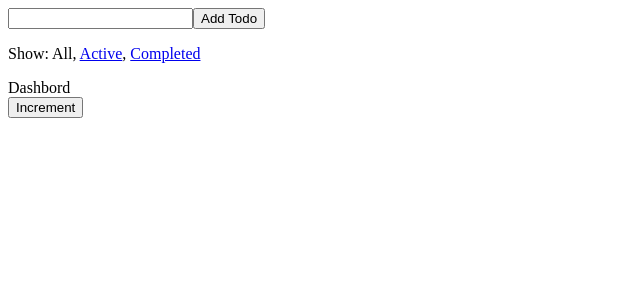
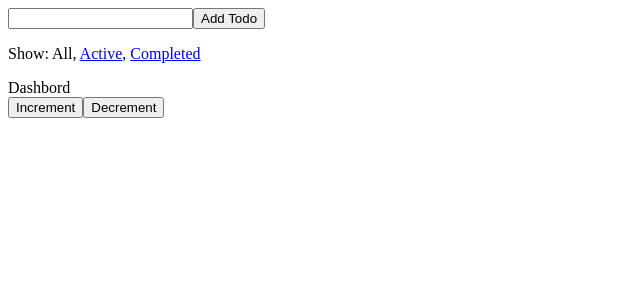
Before and after one commit to NantipatSoftEn/React-example, a React app: page / in a window 1280 px wide. Shown: the top 300 px of the page, without its empty margins (0-640 px from the left). Built offline with nearby package versions, Linux system fonts and the light colour scheme.

Commit message:
decrement sucess

```diff
--- a/src/actions/index.js
+++ b/src/actions/index.js
@@ -34,6 +34,7 @@ export const increment = ()  => {
 
 export const decrement = ()  => {
   return {
-    type: 'DECREMENT'
+    type: 'DECREMENT',
+    OnClick: CountClick--
   }
 }
--- a/src/components/Button.js
+++ b/src/components/Button.js
@@ -1,7 +1,7 @@
 import React, { PropTypes } from 'react';
 
-const Button = ({ OnIncrement }) => (
-       <button onClick={OnIncrement}>Increment</button>
+const Button = ({ OnIncrement,name }) => (
+       <button onClick={OnIncrement}>{name}</button>
 )
 
 export default Button
--- a/src/containers/CountTodo.js
+++ b/src/containers/CountTodo.js
@@ -1,19 +1,29 @@
 import React from 'react'
 import { connect } from 'react-redux'
 import Button from '../components/Button'
-import {increment} from '../actions'
+import {increment,decrement} from '../actions'
 
 let  CountTodo = ({ dispatch }) =>{
     return (
         <div>
-            <Button OnIncrement={() => dispatch(increment())}/>
+            <Button
+                OnIncrement={() => dispatch(increment())}
+                name="Increment"/>
+
+            <Button
+                OnIncrement={() => dispatch(decrement())}
+                name="Decrement"/>
         </div>
     )
 }
 
 
 // กำลังจะใส่ mapStateToProps แต่คิดไม่ออกที...
+const mapdispathToProps =  dispatch  => {
+    return {
 
+    }
+}
 
 CountTodo = connect()(CountTodo)
 export default CountTodo
```
